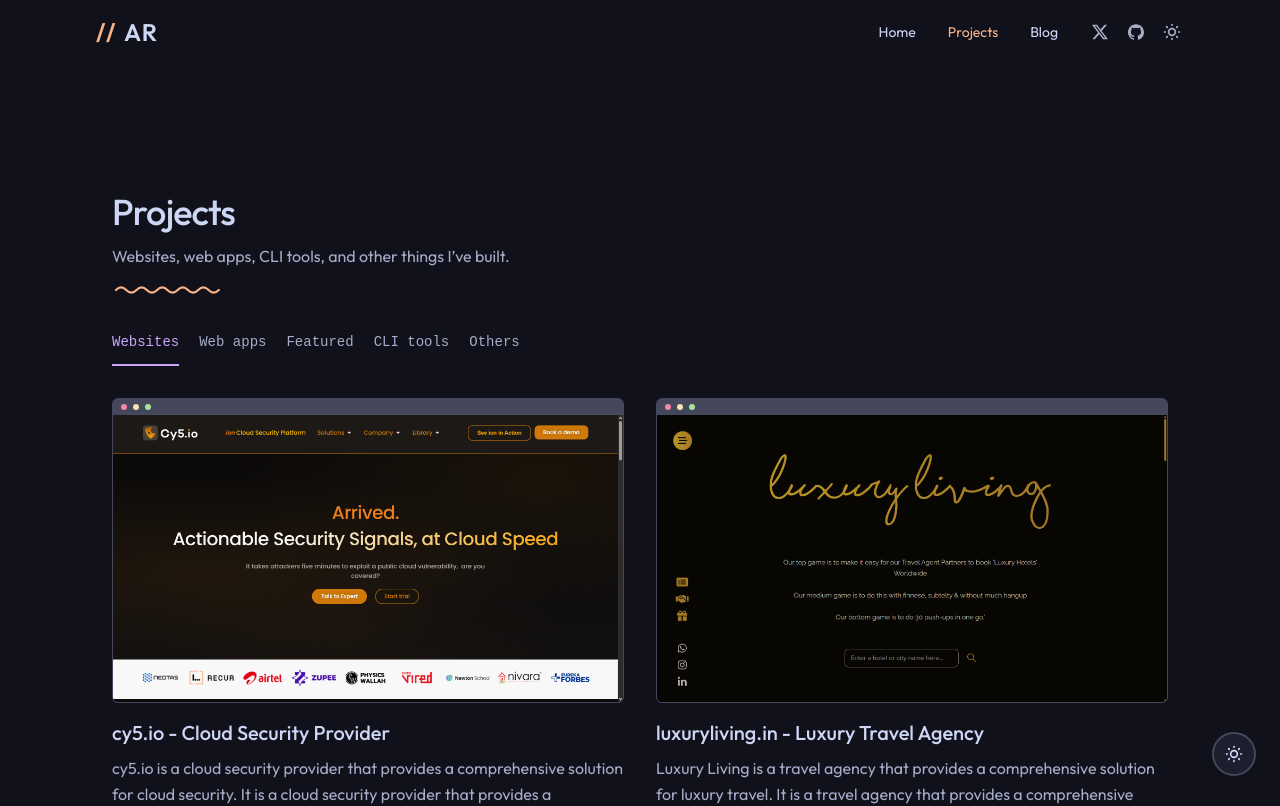
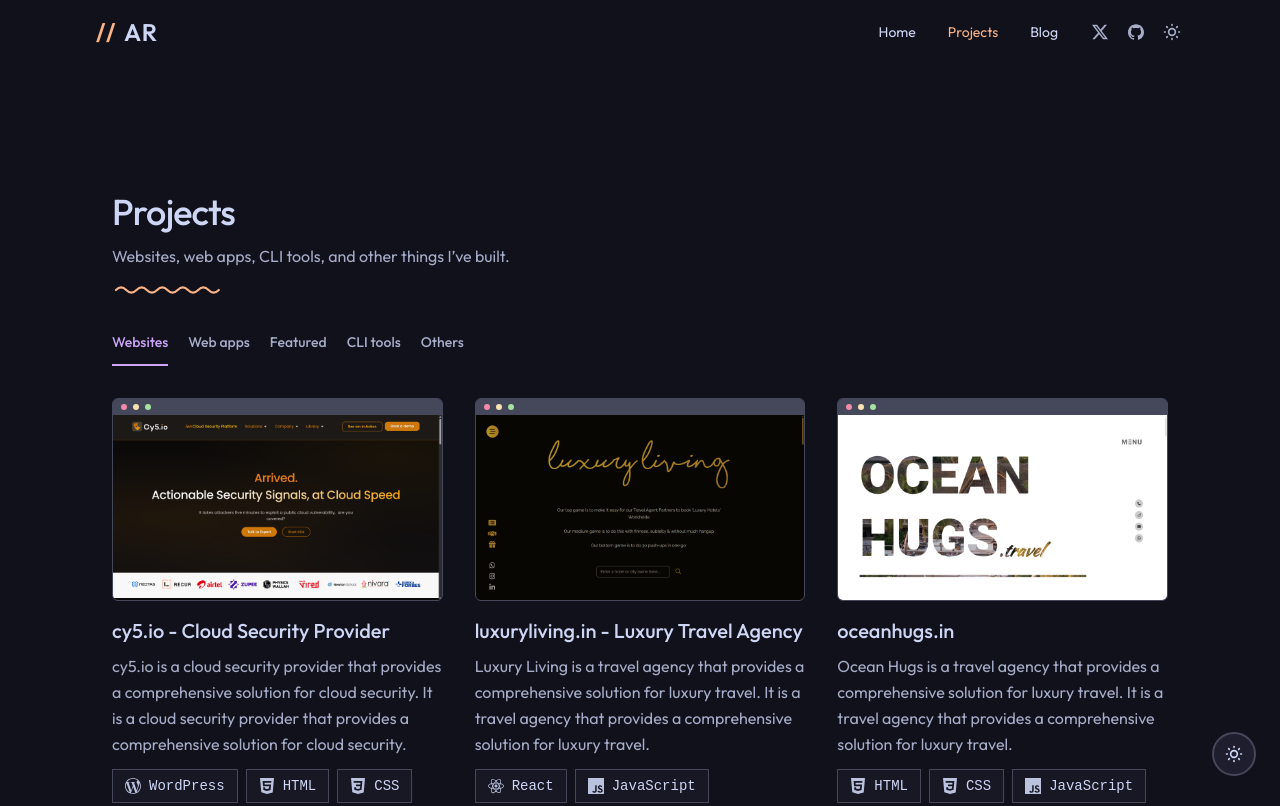
Before and after one commit to aman-git-r/amanrwt, a Next.js app: page /projects in a window 1280 px wide. Shown: the top 806 px of the page. Built offline with nearby package versions, Linux system fonts and the light colour scheme.

Commit message:
style: adjust border thickness and grid layout in ProjectTabs component for improved visual consistency

```diff
--- a/app/components/ProjectTabs.tsx
+++ b/app/components/ProjectTabs.tsx
@@ -102,7 +102,7 @@
                             setActiveCategory(value);
                             setFocusedIndex(index);
                         }}
-                        className={`border-b-2 py-3 mr-4 font-mono text-sm font-medium transition-colors ${
+                        className={`border-b-[2.5px] py-3 mr-4 text-sm font-medium transition-colors ${
                             activeCategory === value
                                 ? 'border-ctp-mauve text-ctp-mauve'
                                 : 'border-transparent text-ctp-subtext0 hover:text-ctp-text'
@@ -123,7 +123,7 @@
                     className="mt-8"
                 >
                     {activeCategory === value && (
-                        <ul className="grid grid-cols-1 gap-8 sm:grid-cols-2" aria-label="Projects">
+                        <ul className="grid grid-cols-1 gap-8 sm:grid-cols-2 lg:grid-cols-3" aria-label="Projects">
                             {filteredProjects.length > 0 ? (
                                 filteredProjects.map((project) => (
                                     <li key={project.id}>
```
